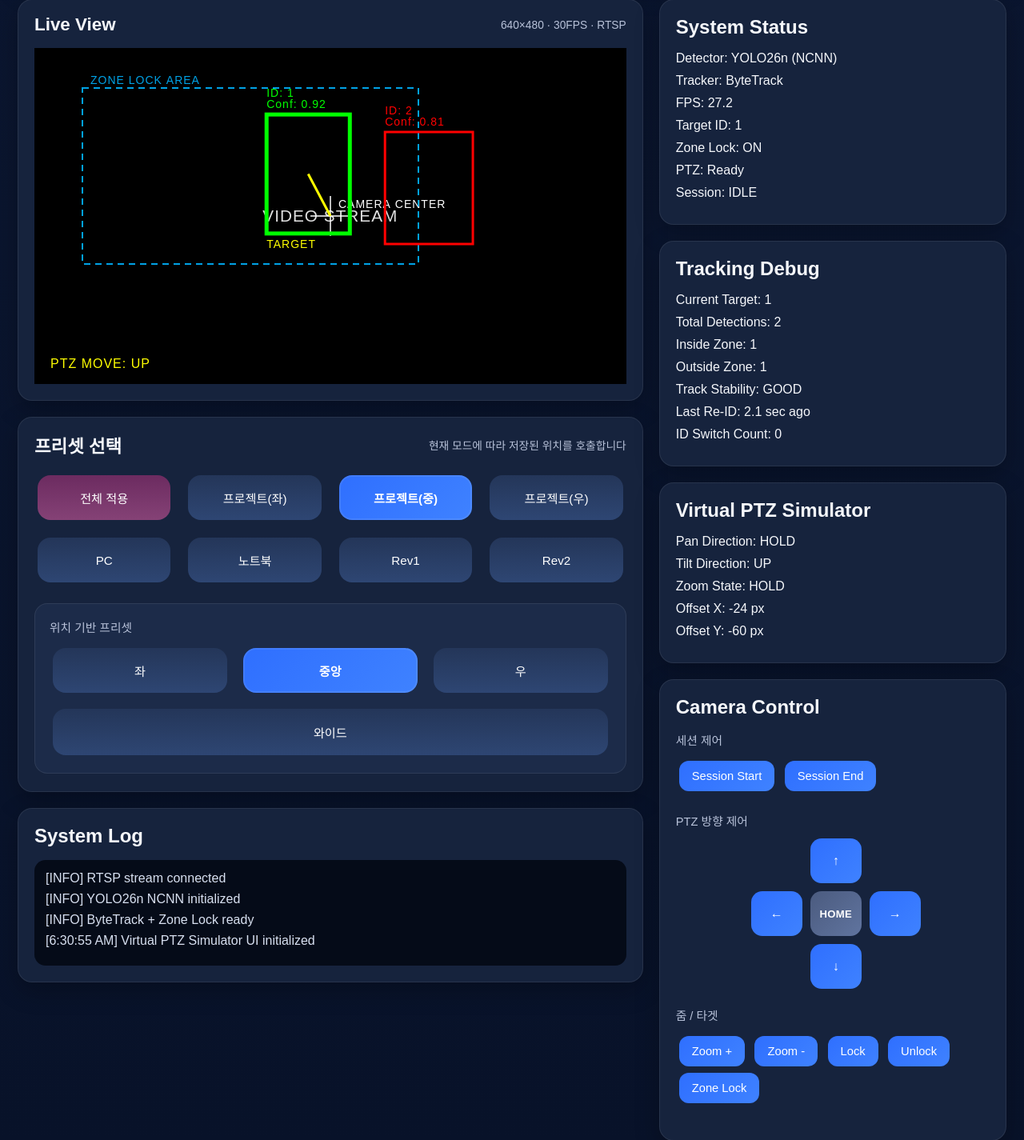
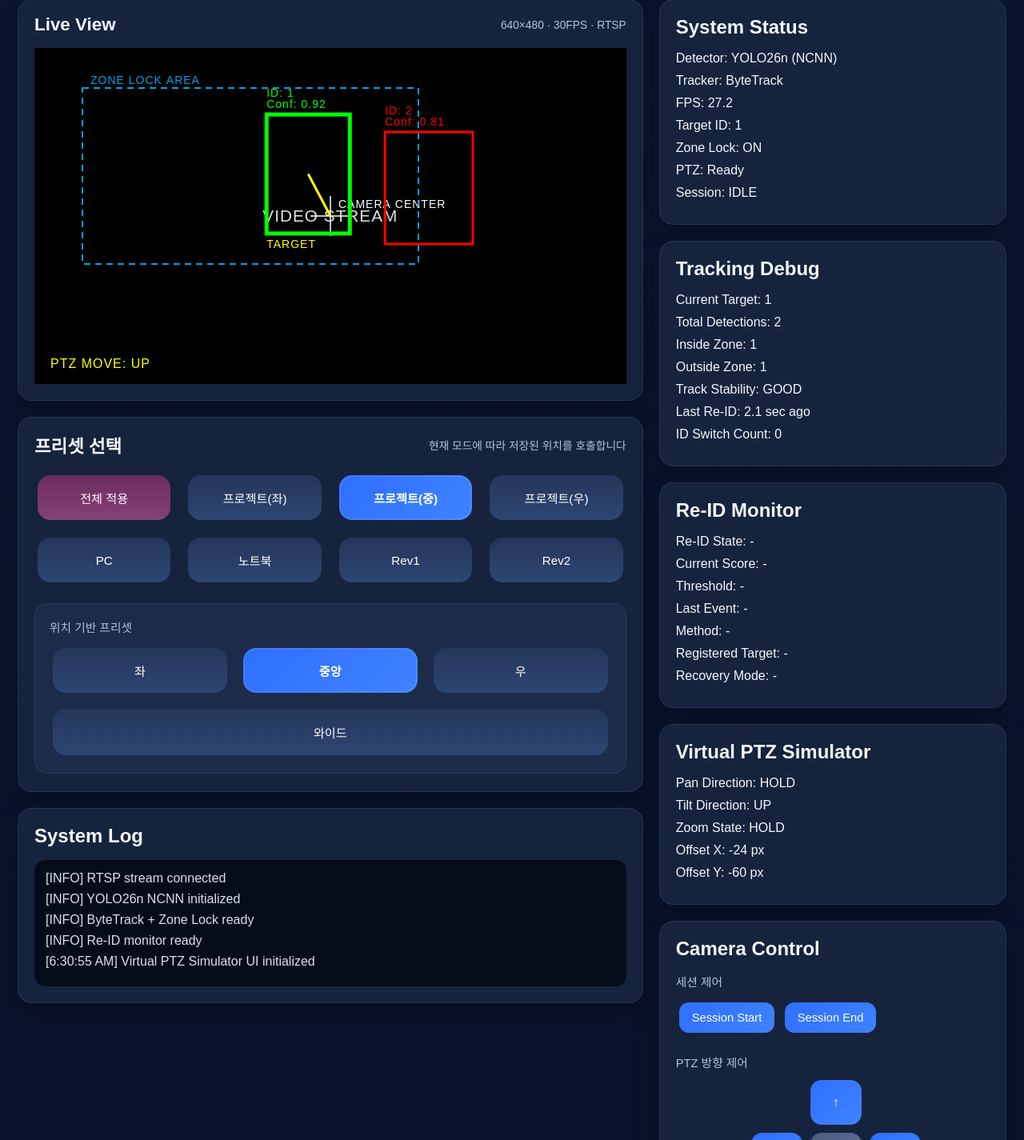
Before and after one commit to jaehyeon-s/PTZ_Speaker_Tracking, a FastAPI app: page / in a window 1280 px wide. Shown: the part 126-1551 px from the top of the page at 80% size. Run offline with FastAPI, Linux system fonts and the light colour scheme.

Commit message:
Re-ID Monitor 패널 추가

```diff
--- a/src/api/dashboard/templates/index.html
+++ b/src/api/dashboard/templates/index.html
@@ -71,6 +71,7 @@
                     <p>[INFO] RTSP stream connected</p>
                     <p>[INFO] YOLO26n NCNN initialized</p>
                     <p>[INFO] ByteTrack + Zone Lock ready</p>
+                    <p>[INFO] Re-ID monitor ready</p>
                 </div>
             </div>
         </div>
@@ -96,6 +97,17 @@
                 <p>Track Stability: <span id="trackStabilityValue">-</span></p>
                 <p>Last Re-ID: <span id="lastReidValue">-</span></p>
                 <p>ID Switch Count: <span id="idSwitchValue">-</span></p>
+            </div>
+
+            <div class="status-card">
+                <h2>Re-ID Monitor</h2>
+                <p>Re-ID State: <span id="reidStateValue">-</span></p>
+                <p>Current Score: <span id="reidScoreValue">-</span></p>
+                <p>Threshold: <span id="reidThresholdValue">-</span></p>
+                <p>Last Event: <span id="reidEventValue">-</span></p>
+                <p>Method: <span id="reidMethodValue">-</span></p>
+                <p>Registered Target: <span id="registeredTargetValue">-</span></p>
+                <p>Recovery Mode: <span id="recoveryModeValue">-</span></p>
             </div>
 
             <div class="status-card">
```
